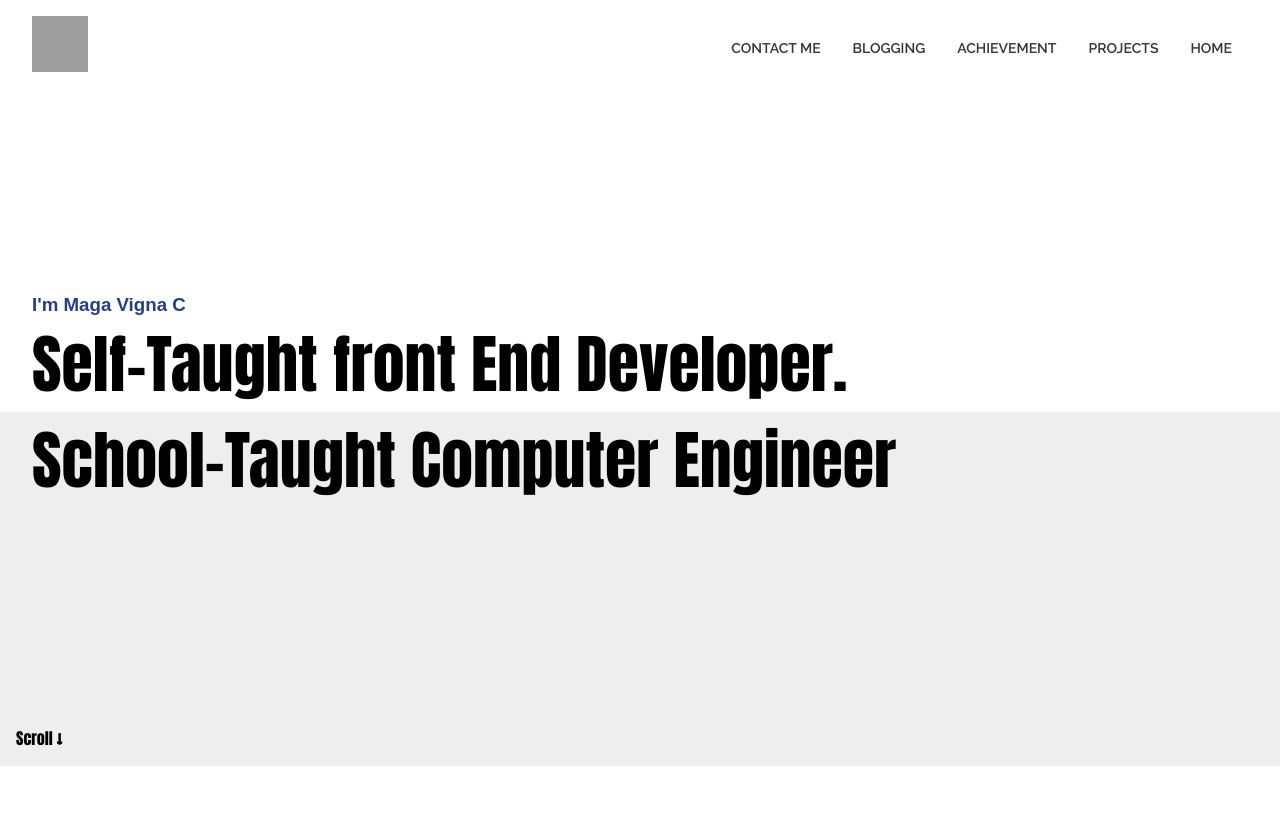
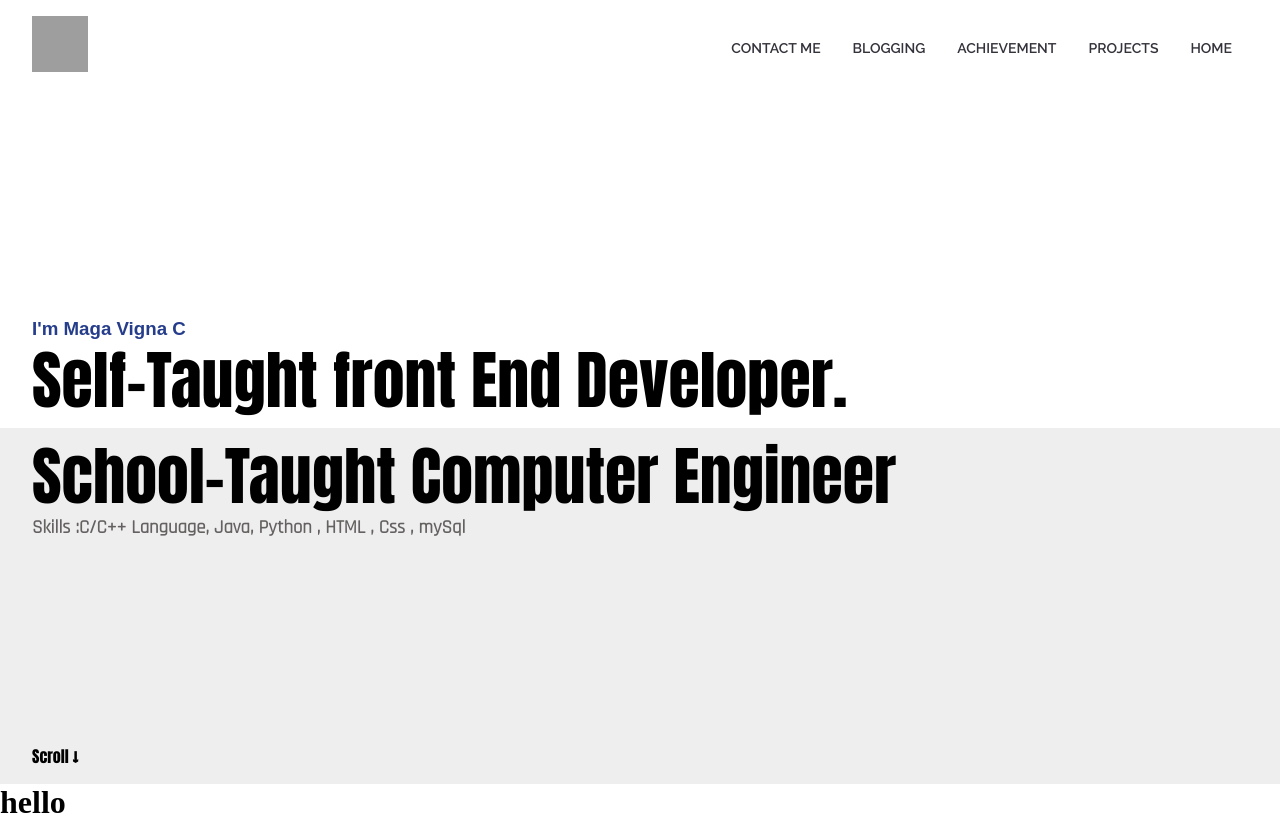
Before and after one commit to vishalvoid/portfolio, a React (Create React App) app: page / in a window 1280 px wide. Before the commit the page ends 800 px from the top, so only its background shows below. Built offline with nearby package versions, Linux system fonts and the light colour scheme; grey boxes are pictures that could not be loaded.

Commit message:
Fixed the error of overlapping of website

```diff
--- a/src/App.jsx
+++ b/src/App.jsx
@@ -9,6 +9,7 @@ function App() {
         <Navbar />
         <Home />
       </header>
+      <h1>hello</h1>
     </>
   );
 }
--- a/src/components/home/Home.css
+++ b/src/components/home/Home.css
@@ -1,22 +1,23 @@
 @import url("https://fonts.googleapis.com/css2?family=Anton&display=swap");
+@import url("https://fonts.googleapis.com/css2?family=Anton&family=Rajdhani:wght@300;400&display=swap");
+.container {
+  position: relative;
+  height: 89vh;
+}
 
-.container {
-  /* border: 1px solid red; */
+.container__upper {
   position: absolute;
-  height: 85%;
+  height: 50%;
   width: 100%;
-}
-.container__upper {
-  position: relative;
-  height: 50%;
   background-color: #fff;
 }
 .container__upper--name {
   position: absolute;
-  bottom: 6rem;
+  bottom: 5.5rem;
   text-indent: 2rem;
   font-family: sans-serif;
   color: #253d8a;
+  animation: animation_home 0.5s ease-in;
 }
 .container__upper--heading {
   position: absolute;
@@ -25,12 +26,16 @@
   font-size: 4rem;
   font-weight: 300;
   text-indent: 2rem;
+  animation: animation_home 0.6s ease-in;
 }
 .container__lower {
-  position: relative;
-  height: 52%;
+  position: absolute;
+  height: 50%;
+  width: 100%;
+  bottom: 0;
   background-color: #eee;
   font-family: "Anton", sans-serif;
+  animation: animation_home 0.7s ease-in;
 }
 .container__lower--heading {
   position: absolute;
@@ -39,9 +44,29 @@
   font-size: 4rem;
   font-weight: 300;
   text-indent: 2rem;
+  animation: animation_home 0.8s ease-in;
+}
+.container__lower--subheading {
+  margin-top: 5.5rem;
+  text-indent: 2rem;
+  font-family: "Rajdhani", sans-serif;
+  color: rgb(101, 97, 97);
+  animation: animation_home 0.9s ease-in;
 }
 .container__lower--scroll {
   position: absolute;
   bottom: 1rem;
-  left: 1rem;
+  left: 2rem;
+  animation: animation_home 1s ease-in;
 }
+
+@keyframes animation_home {
+  0% {
+    opacity: 0;
+    transform: translateY(2rem);
+  }
+  100% {
+    opacity: 1;
+    transform: translateY(0);
+  }
+}
--- a/src/components/home/Home.jsx
+++ b/src/components/home/Home.jsx
@@ -4,6 +4,7 @@ import "./Home.css";
 function Home() {
   return (
     <>
+      <div className="header">
         <div className="container">
           <div className="container__upper">
             <h3 className="container__upper--name">I'm Maga Vigna C</h3>
@@ -15,7 +16,12 @@ function Home() {
             <h1 className="container__lower--heading">
               School-Taught Computer Engineer
             </h1>
-          <p className="container__lower--scroll"> Scroll &darr;</p>
+            <h3 className="container__lower--subheading">
+              Skills :C/C++ Language, Java, Python , HTML , Css , mySql
+            </h3>
+
+            {<p className="container__lower--scroll"> Scroll &darr;</p>}
+          </div>
         </div>
       </div>
     </>
```
Lines whose indentation alone changed are shown as unchanged.
